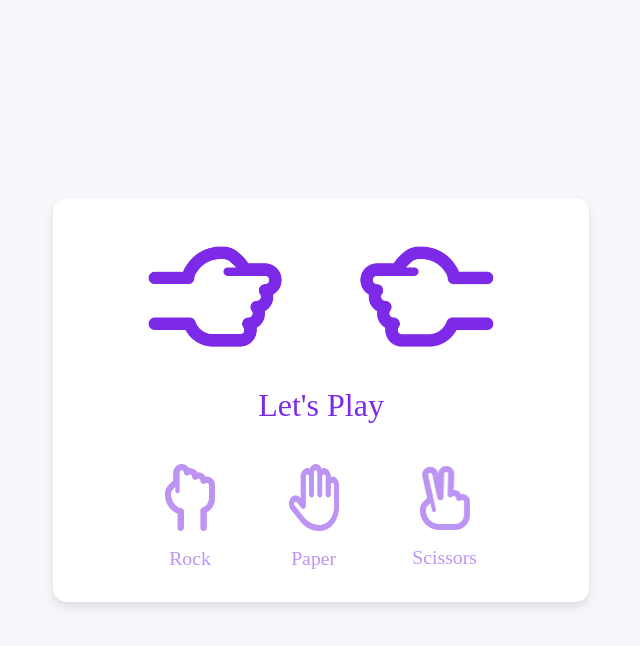
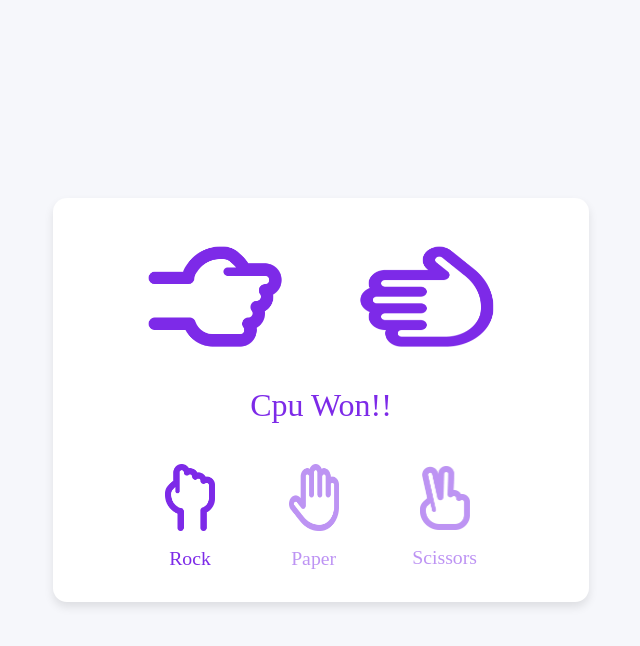
Before and after one commit to aminDB81/Rock-Paper-Scissors, a plain HTML site: page index.html in a window 1280 px wide. Both pictures are taken after a click on the element "Rock". Shown: the whole page, without its empty margins (319-959 px from the left). Drawn offline with Linux system fonts and the light colour scheme.

Commit message:
Adding JS section and changing sections of CSS

```diff
--- a/css/style.css
+++ b/css/style.css
@@ -96,3 +96,19 @@ body {
   margin-top: 1rem;
   pointer-events: none;
 }
+.result_images > div.active {
+  transform-origin: center;
+  animation: shake 0.7s ease infinite;
+}
+
+@keyframes shake {
+  0%, 100% {
+    transform: rotate(0);
+  }
+  25% {
+    transform: rotate(10deg);
+  }
+  75% {
+    transform: rotate(-10deg);
+  }
+}
--- a/js/index.js
+++ b/js/index.js
@@ -0,0 +1,54 @@
+const gameContainer = document.querySelector(".container");
+const userResult = document.querySelector(".user_result img");
+const cpuResult = document.querySelector(".cpu_result img");
+const result = document.querySelector(".result");
+const optionImages = document.querySelectorAll(".option_image");
+
+optionImages.forEach((image, index) => {
+  image.addEventListener("click", (e) => {
+    image.classList.add("active");
+
+    userResult.src = cpuResult.src = "css/img/rock_tlez.png";
+    result.textContent = "Wait...";
+
+    optionImages.forEach((image2, index2) => {
+      index !== index2 && image2.classList.remove("active");
+    });
+
+    gameContainer.classList.add("start");
+
+    setTimeout(() => {
+      gameContainer.classList.remove("start");
+
+      let imageSrc = e.target.querySelector("img").src;
+      userResult.src = imageSrc;
+
+      let randomNumber = Math.floor(Math.random() * 3);
+      let cpuImages = [
+        "css/img/rock_tlez.png",
+        "css/img/paper_ripy.png",
+        "css/img/scissors_loa.png"
+      ];
+      cpuResult.src = cpuImages[randomNumber];
+
+      let cpuValue = ["R", "P", "S"][randomNumber];
+      let userValue = ["R", "P", "S"][index];
+
+      let outcomes = {
+        RR: "Draw",
+        RP: "Cpu",
+        RS: "User",
+        PP: "Draw",
+        PR: "User",
+        PS: "Cpu",
+        SS: "Draw",
+        SR: "Cpu",
+        SP: "User",
+      };
+
+      let outComeValue = outcomes[userValue + cpuValue];
+
+      result.textContent = userValue === cpuValue ? "Match Draw" : `${outComeValue} Won!!`;
+    }, 2500);
+  });
+});
```
